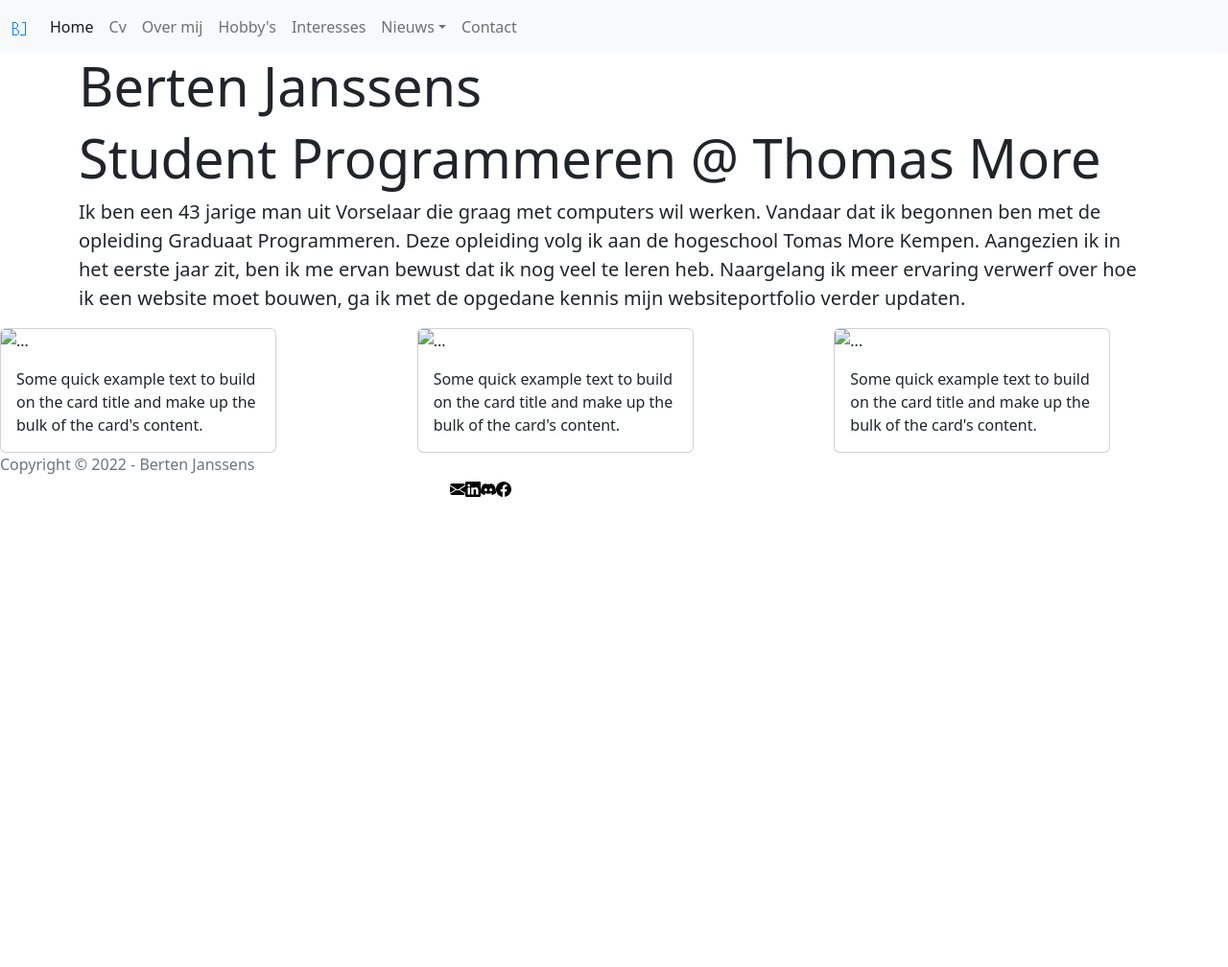
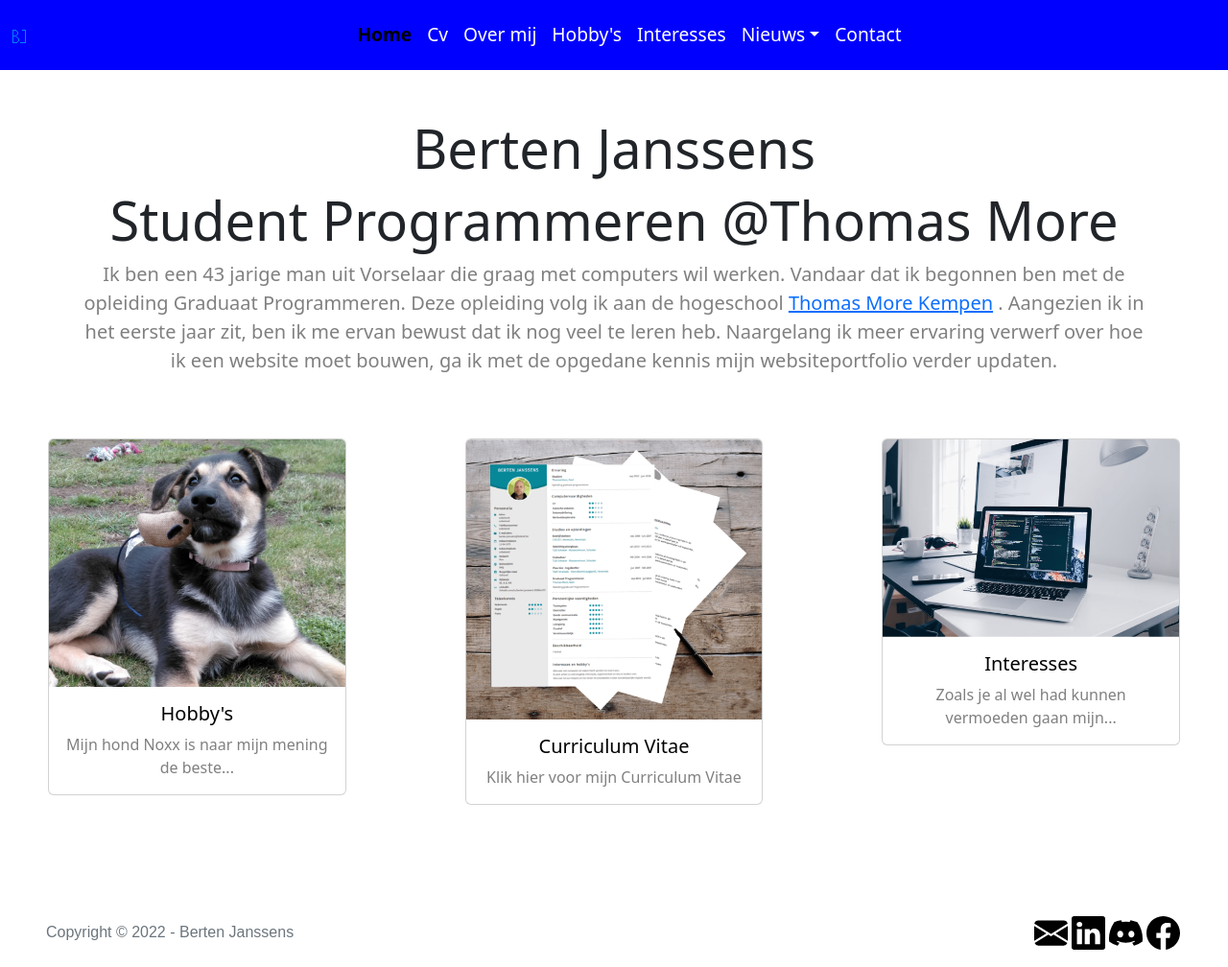
Before and after one commit to BertenTM/statwebProject2, a plain HTML site: page index.html in a window 1280 px wide. Shown: the whole page at 96% size. Before the commit the page ends 800 px from the top, so only its background shows below. Drawn offline with nearby package versions, Linux system fonts and the light colour scheme.

Commit message:
Homepage opgemaakt en css toegevoegd

```diff
--- a/CSS/stylesheet.css
+++ b/CSS/stylesheet.css
@@ -1,13 +1,73 @@
 * {
   margin: 0;
   box-sizing: border-box;
+  text-align: center;
 }
 
-ul {
-  list-style-type: none;
-  margin: 0;
-  padding: 0;
-  overflow: hidden;
-  background-color: blue;
+.navbar-custom {
+  background-color: blue !important;
+  position: sticky;
+  top: 0;
+  width: 100%;
+}
+
+
+.nav-link {
+  display: block;
+  color: #ffff;
   text-align: center;
+  padding: 14px;
+  text-decoration: none;
+  font-size: larger;
 }
+
+.nav-link:hover {
+  color: rgb(220, 211, 211);
+}
+
+footer {
+  position: relative;
+  text-align: center;
+  font-family: Arial, Helvetica, sans-serif;
+  clear: both;
+  margin-top: 30px;
+}
+
+.icons {
+  block-size: 35px;
+  margin: 2px;
+}
+
+.icons:hover {
+  opacity: 85%;
+}
+
+.active {
+  color: black !important;
+  font-weight: bold;
+  font-size: larger;
+}
+
+.clickableCard {
+  text-align: center;
+  text-decoration: none;
+  color: black;
+
+}
+
+.card {
+  margin: 50px;
+  align-self: center;
+}
+
+p {
+  color: gray;
+}
+
+.card-img-top:hover {
+  opacity: 85%;
+}
+
+.centerNavbar {
+  justify-content: center;
+}
--- a/index.html
+++ b/index.html
@@ -6,41 +6,17 @@
         <meta name="viewport" content="width=device-width, initial-scale=1.0">
         <meta name="author" content="Berten Janssens">
         <link rel="stylesheet" type="text/css" href="CSS/bootstrap/bootstrap.min.css">
-        <!-- <link rel="stylesheet" type="text/css" href="CSS/stylesheet.css" /> -->
+        <link rel="stylesheet" type="text/css" href="CSS/stylesheet.css">
         <link
             rel="icon"
             href="img/icons/favicon.ico"
             sizes="16x16"
             type="img/ico"
         >
-        <link
-            rel="icon"
-            href="img/icons/discord.svg"
-            sizes="16x16"
-            type="img/ico"
-        >
-        <link
-            rel="icon"
-            href="img/icons/envelope-fill.svg"
-            sizes="16x16"
-            type="img/ico"
-        >
-        <link
-            rel="icon"
-            href="img/facebook.svg"
-            sizes="16x16"
-            type="img/ico"
-        >
-        <link
-            rel="icon"
-            href="img/linkedin.svg"
-            sizes="16x16"
-            type="img/ico"
-        >
         <title>Portfoliowebsite</title>
     </head>
     <body>
-        <nav class="navbar navbar-expand-lg bg-light">
+        <nav class="navbar navbar-expand-lg bg-light navbar-custom fixed-top">
             <div class="container-fluid">
                 <a class="navbar-brand" href="#">
                     <img src="img/icons/favicon.ico" alt="Logo BJ">
@@ -56,45 +32,47 @@
                 >
                     <span class="navbar-toggler-icon"></span>
                 </button>
-                <div class="collapse navbar-collapse" id="navbarSupportedContent">
-                    <ul class="navbar-nav me-auto mb-2 mb-lg-0">
+                <div class="collapse navbar-collapse centerNavbar" id="navbarSupportedContent">
+                    <ul class="navbar-nav mb-2 mb-lg-0">
                         <li class="nav-item">
-                            <a class="nav-link active" aria-current="page" href="#">Home</a>
+                            <a class="nav-link active" aria-current="page" href="index.html">Home</a>
                         </li>
                         <li class="nav-item">
-                            <a class="nav-link" href="#">Cv</a>
+                            <a class="nav-link" href="cv.html">Cv</a>
                         </li>
                         <li class="nav-item">
-                            <a class="nav-link" href="#">Over mij</a>
+                            <a class="nav-link" href="over_mij.html">Over mij</a>
                         </li>
                         <li class="nav-item">
-                            <a class="nav-link" href="#">Hobby's</a>
+                            <a class="nav-link" href="hobby.html">Hobby's</a>
                         </li>
                         <li class="nav-item">
-                            <a class="nav-link" href="#">Interesses</a>
+                            <a class="nav-link" href="interesses.html">Interesses</a>
                         </li>
                         <li class="nav-item dropdown">
                             <a
                                 class="nav-link dropdown-toggle"
-                                href="#"
                                 role="button"
                                 data-bs-toggle="dropdown"
                                 aria-expanded="false"
                             >Nieuws</a>
                             <ul class="dropdown-menu">
                                 <li>
-                                    <a class="dropdown-item" href="#">Action</a>
+                                    <a class="dropdown-item" href="programmeren.html">Inleiding/Object georiënteerd tot programmeren</a>
                                 </li>
                                 <li>
-                                    <a class="dropdown-item" href="#">Another action</a>
+                                    <a class="dropdown-item" href="datamodellering.html">Datamodellering</a>
                                 </li>
                                 <li>
-                                    <a class="dropdown-item" href="#">Something else here</a>
+                                    <a class="dropdown-item" href="werkveldexploratie.html">Werkveldexploratie</a>
+                                </li>
+                                <li>
+                                    <a class="dropdown-item" href="statischewebsites.html">Statische websites</a>
                                 </li>
                             </ul>
                         </li>
                         <li class="nav-item">
-                            <a class="nav-link" href="#">Contact</a>
+                            <a class="nav-link" href="contact.html">Contact</a>
                         </li>
                     </ul>
                 </div>
@@ -102,13 +80,14 @@
         </nav>
         <main class="jumbotron jumbotron-fluid">
             <div class="container">
-                <h1 class="display-4">Berten Janssens</h1>
-                <h2 class="display-4">Student Programmeren @ Thomas More</h2>
+                <h1 class="display-4 pt-5">Berten Janssens</h1>
+                <h2 class="display-4">Student Programmeren @Thomas More</h2>
                 <p class="lead">
                     Ik ben een 43 jarige man uit Vorselaar die graag met computers wil
         werken. Vandaar dat ik begonnen ben met de opleiding Graduaat
-        Programmeren. Deze opleiding volg ik aan de hogeschool Tomas More
-        Kempen. Aangezien ik in het eerste jaar zit, ben ik me ervan bewust dat
+        Programmeren. Deze opleiding volg ik aan de hogeschool
+                    <a href="https://www.thomasmore.be" target="blank">Thomas More Kempen</a>
+                    . Aangezien ik in het eerste jaar zit, ben ik me ervan bewust dat
         ik nog veel te leren heb. Naargelang ik meer ervaring verwerf over hoe
         ik een website moet bouwen, ga ik met de opgedane kennis mijn
         websiteportfolio verder updaten.
@@ -116,51 +95,74 @@
             </div>
             <div class="row row-cols-1 row-cols-md-3 g-4">
                 <div class="col">
-                    <div class="card" style="width: 18rem;">
-                        <img src="..." class="card-img-top" alt="...">
+                    <a href="hobby.html" class="clickableCard">
+                        <div class="card">
+                            <img src="img/noxx1.png" class="card-img-top" alt="...">
                             <div class="card-body">
-                            <p class="card-text">Some quick example text to build on the card title and make up the bulk of the card's content.</p>
+                                <h5 class="card-title">Hobby's</h5>
+                                <p class="card-text">Mijn hond Noxx is naar mijn mening de beste...</p>
                             </div>
                         </div>
+                    </a>
                 </div>
                 <div class="col">
-                    <div class="card" style="width: 18rem;">
-                        <img src="..." class="card-img-top" alt="...">
+                    <a href="cv.html" class="clickableCard">
+                        <div class="card">
+                            <img src="img/cv_index.png" class="card-img-top" alt="...">
                             <div class="card-body">
-                            <p class="card-text">Some quick example text to build on the card title and make up the bulk of the card's content.</p>
+                                <h5 class="card-title">Curriculum Vitae</h5>
+                                <p class="card-text">Klik hier voor mijn Curriculum Vitae</p>
                             </div>
                         </div>
+                    </a>
                 </div>
                 <div class="col">
-                    <div class="card" style="width: 18rem;">
-                        <img src="..." class="card-img-top" alt="...">
+                    <a href="interesses.html" class="clickableCard">
+                        <div class="card">
+                            <img src="img/interesses_index.png" class="card-img-top" alt="...">
                             <div class="card-body">
-                            <p class="card-text">Some quick example text to build on the card title and make up the bulk of the card's content.</p>
+                                <h5 class="card-title">Interesses</h5>
+                                <p class="card-text">Zoals je al wel had kunnen vermoeden gaan mijn...</p>
                             </div>
                         </div>
+                    </a>
                 </div>
             </div>
-        </div>
-    </main
-   <footer class="d-flex flex-wrap justify-content-between align-items-center py-3">
+        </main>
+        <footer class="d-flex flex-wrap justify-content-between align-items-center py-3 m-5 mb-0">
             <div class="col-md-4 d-flex align-items-center">
                 <span class="text-muted">Copyright &copy 2022 - Berten Janssens</span>
             </div>
-    <ul class="nav col-md-5 justify-content-end list-unstyled d-flex icons">
+            <ul class="nav col-md-5 justify-content-end list-unstyled d-flex">
                 <a href="mailto:r0845991@thomasmore.be">
-            <img src="img/icons/envelope-fill.svg" alt="Logo E-mail">
+                    <img src="img/icons/envelope-fill.svg" alt="Logo E-mail" class="icons">
                 </a>
                 <a href="https://www.linkedin.com">
-            <img src="img/icons/linkedin.svg" alt="Logo Linkedin">
+                    <img
+                        src="img/icons/linkedin.svg"
+                        alt="Logo Linkedin"
+                        target="blank"
+                        class="icons"
+                    >
                 </a>
                 <a href="https://discord.com/">
-            <img src="img/icons/discord.svg" alt="Logo Discord">
+                    <img
+                        src="img/icons/discord.svg"
+                        class="icons"
+                        alt="Logo Discord"
+                        target="blank"
+                    >
                 </a>
                 <a href="https://www.facebook.com/">
-            <img src="img/icons/facebook.svg" alt="Logo Facebook">
+                    <img
+                        src="img/icons/facebook.svg"
+                        alt="Logo Facebook"
+                        target="blank"
+                        class="icons"
+                    >
                 </a>
             </ul>
         </footer>
-<script src="https://cdn.jsdelivr.net/npm/bootstrap@5.2.3/dist/js/bootstrap.bundle.min.js" integrity="sha384-kenU1KFdBIe4zVF0s0G1M5b4hcpxyD9F7jL+jjXkk+Q2h455rYXK/7HAuoJl+0I4" crossorigin="anonymous"></script>
+        <script src="js/bootstrap.bundle.min.js"></script>
     </body>
 </html>
```
Also changed, not shown: img/cv_index.png (added), img/interesses_index.png (added). Lines whose indentation alone changed are shown as unchanged.
